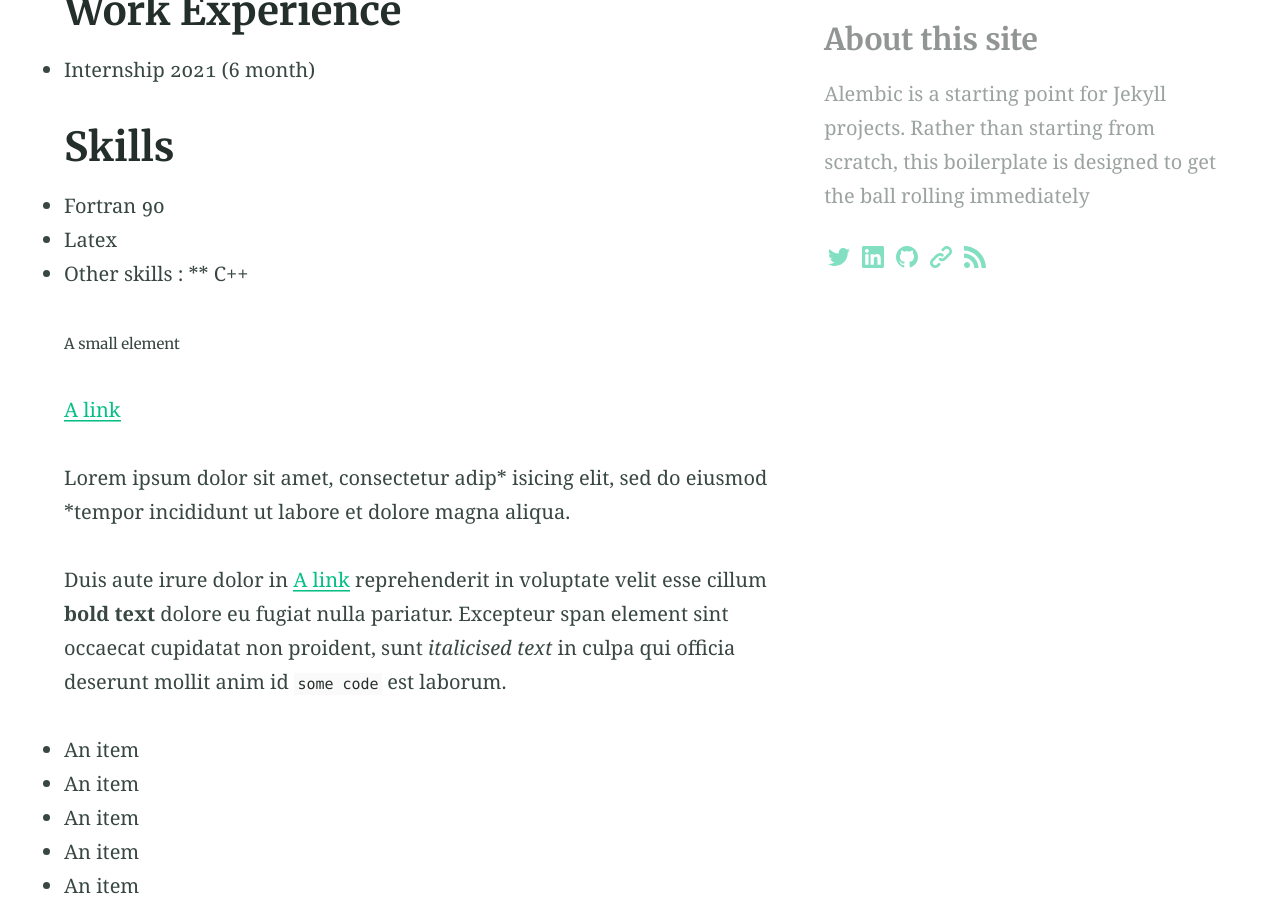
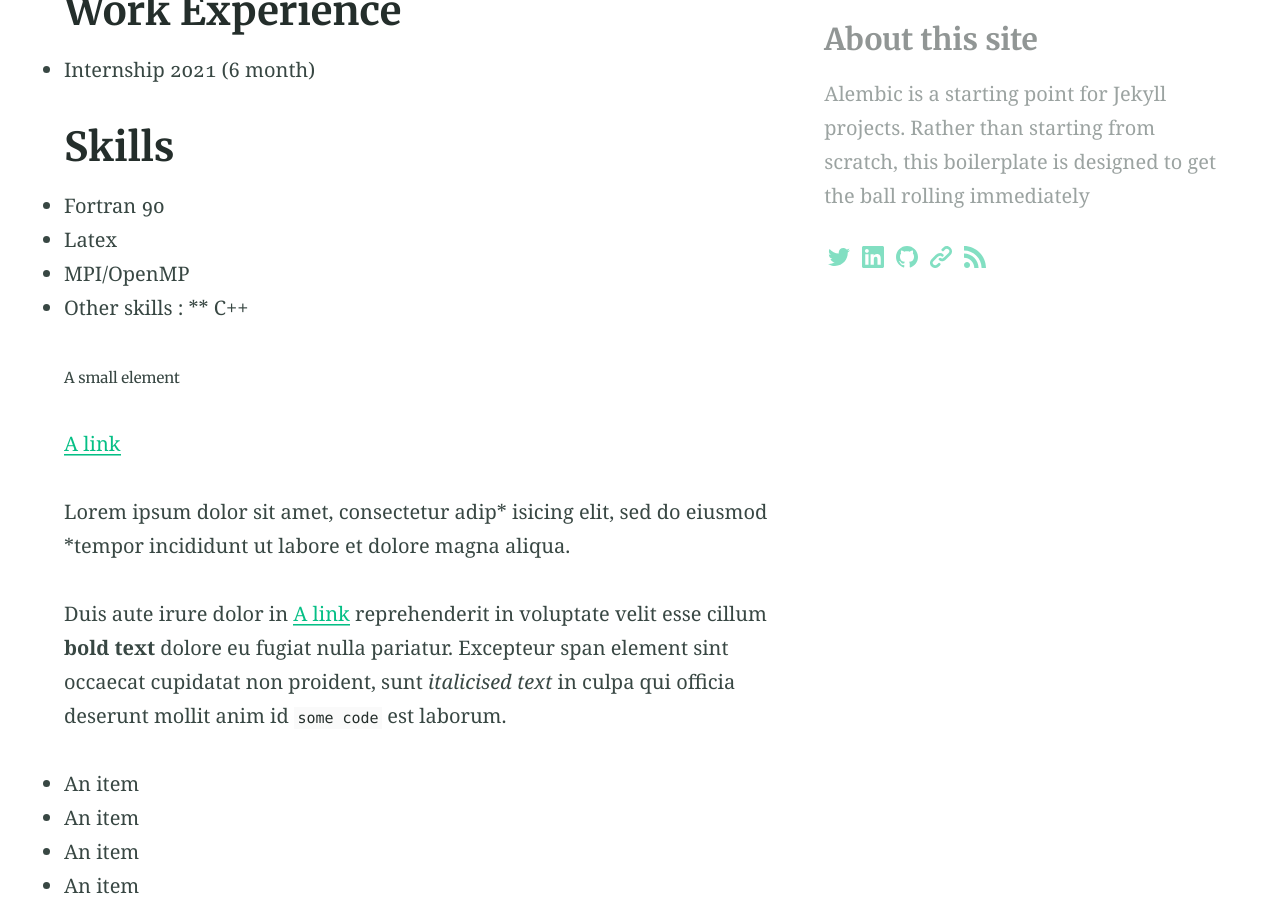
Before and after one commit to claireroche/claireroche.github.io, a Jekyll site: the page built from cv.md, in a window 1280 px wide and 900 px high, scrolled down 765 px. Built offline with Jekyll 4.4.1, drawn with Linux system fonts in a browser that asks for light colours.

Commit message:
Modification page CV

```diff
--- a/cv.md
+++ b/cv.md
@@ -21,6 +21,7 @@ aside: true
 
 * Fortran 90
 * Latex
+* MPI/OpenMP
 * Other skills :
 ** C++
 
```
